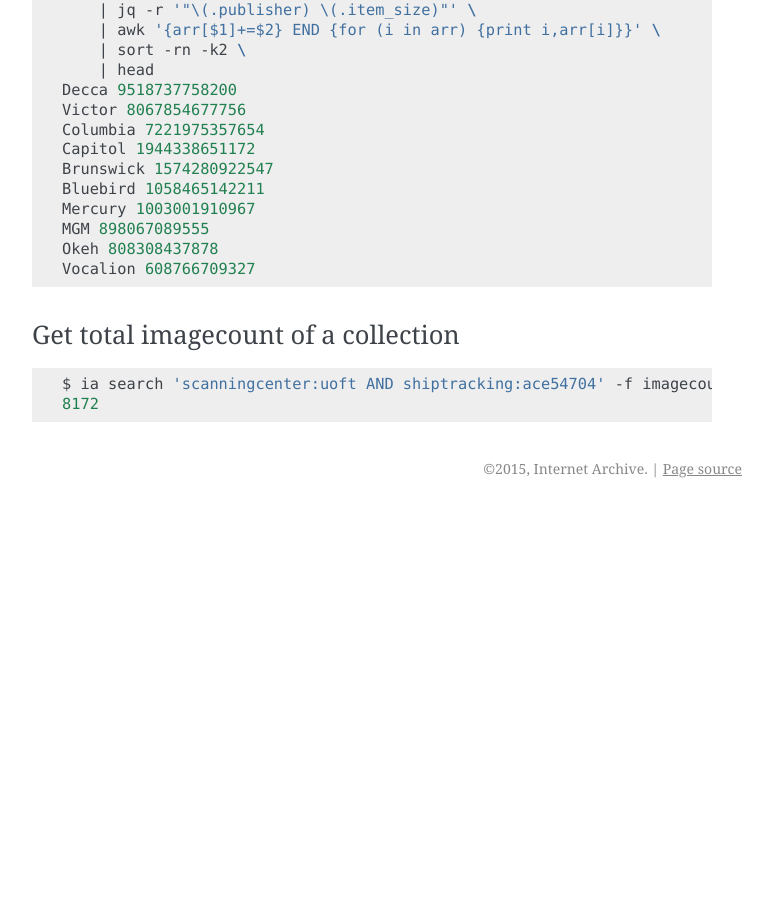
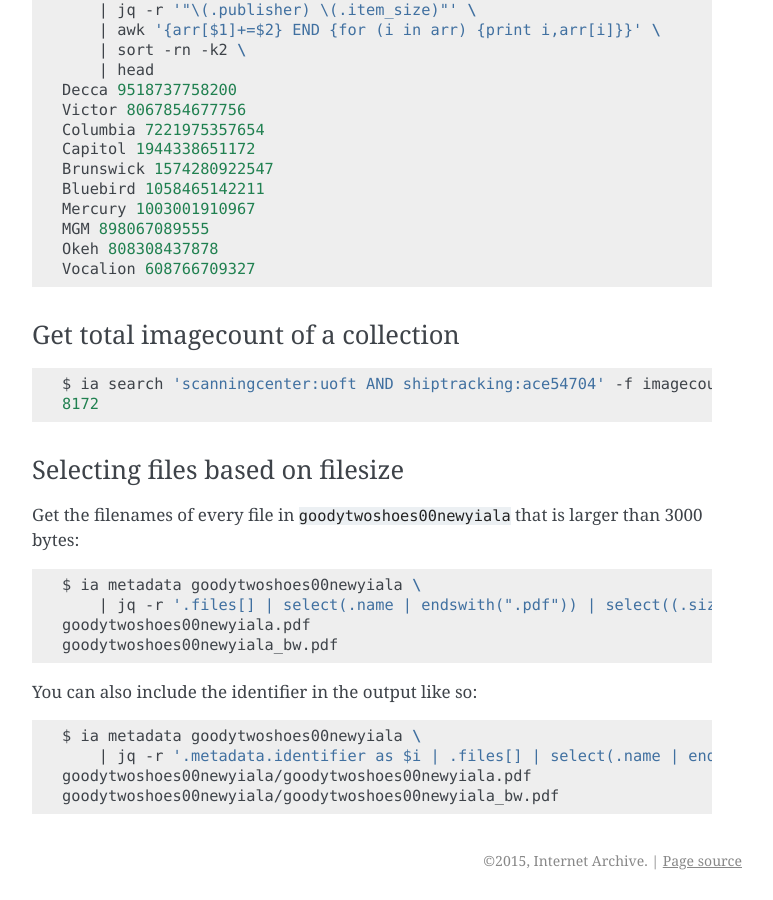
Before and after one commit to jjjake/internetarchive, a Sphinx documentation site: the page built from docs/source/jq.rst, in a window 1280 px wide and 900 px high, scrolled down 5136 px. Shown: the whole window, without its empty margins (368-1141 px from the left). Built offline with Sphinx 7.4.7, drawn with Linux system fonts in a browser that asks for light colours; before the commit the page ends 5644 px from its top, so only the background shows below that.

Commit message:
added example

```diff
--- a/docs/source/jq.rst
+++ b/docs/source/jq.rst
@@ -296,3 +296,24 @@
 
     $ ia search 'scanningcenter:uoft AND shiptracking:ace54704' -f imagecount | jq '.imagecount' | paste -sd+ - | bc
     8172
+
+Selecting files based on filesize
+^^^^^^^^^^^^^^^^^^^^^^^^^^^^^^^^^
+
+Get the filenames of every file in ``goodytwoshoes00newyiala`` that is larger than 3000 bytes:
+
+.. code:: bash
+
+    $ ia metadata goodytwoshoes00newyiala \
+        | jq -r '.files[] | select(.name | endswith(".pdf")) | select((.size | tonumber) > 3000) | .name'
+    goodytwoshoes00newyiala.pdf
+    goodytwoshoes00newyiala_bw.pdf
+
+You can also include the identifier in the output like so:
+
+.. code:: bash
+
+    $ ia metadata goodytwoshoes00newyiala \
+        | jq -r '.metadata.identifier as $i | .files[] | select(.name | endswith(".pdf")) | select((.size | tonumber) > 3000) | "\($i)/\(.name)"'
+    goodytwoshoes00newyiala/goodytwoshoes00newyiala.pdf
+    goodytwoshoes00newyiala/goodytwoshoes00newyiala_bw.pdf
```
